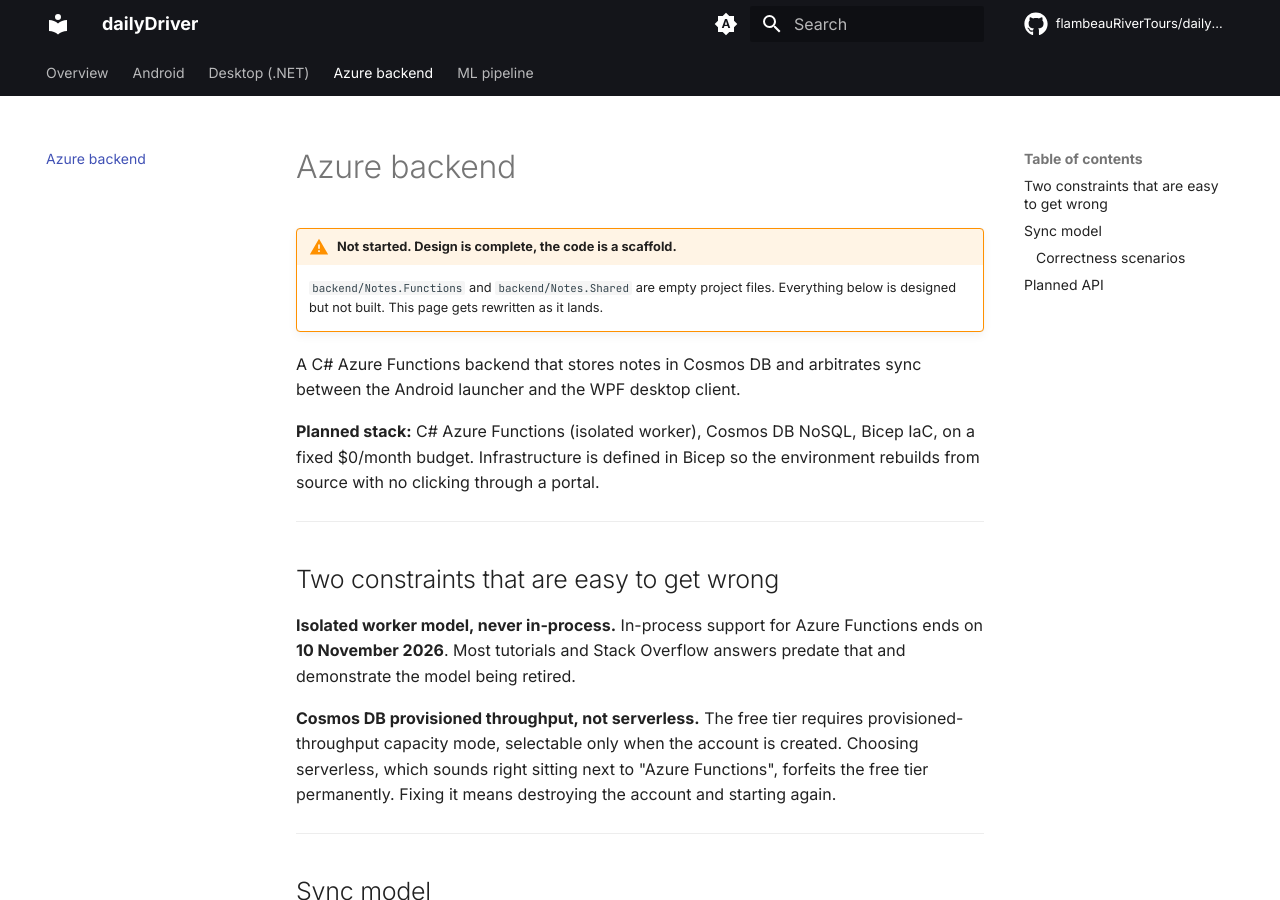
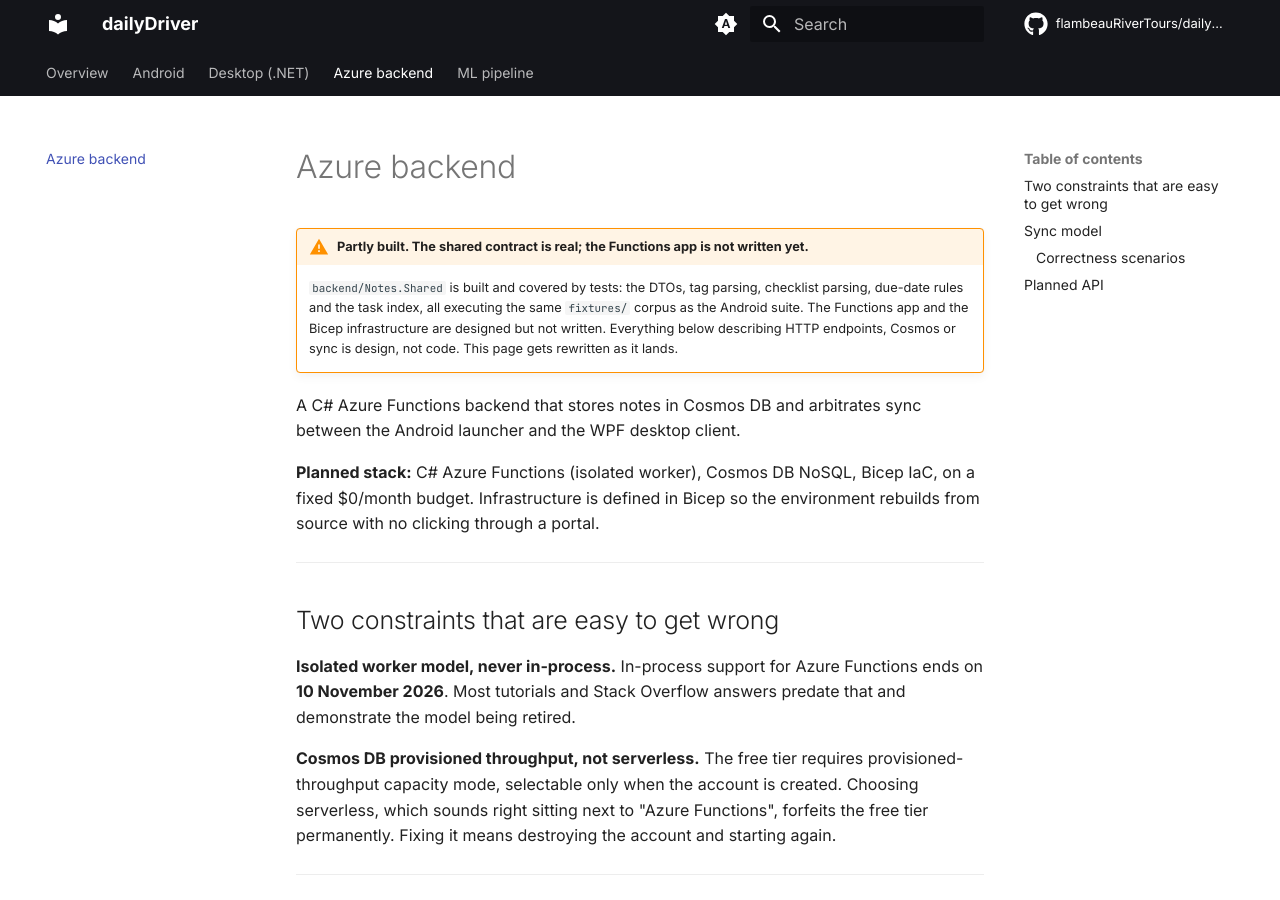
Before and after one commit to flambeauRiverTours/dailyDriver, an MkDocs documentation site: the page built from website/backend.md, in a window 1280 px wide and 900 px high. Built offline with MkDocs 1.6.1 and Material for MkDocs 9.7.7, drawn with Linux system fonts in a browser that asks for light colours; comment, search, counter and statistics services are not loaded.

Commit message:
docs: T043 drop the stale Functions placeholder and reconcile status claims
Pre-publication pass. The repo advertised an isolated-worker .NET 10 backend
while shipping a non-SDK csproj targeting .NET Framework 4.7.2, and the README
described the project as it stood in August.

Deleted backend/Notes.Functions. It was two files with no source, absent from
the solution, and it contradicted the root isolated-worker hard constraint on
sight. An absent project reads as "not written yet", which is true and matches
the site; a Framework 4.7.2 project reads as started wrong. T043 creates it
properly. No TargetFrameworkVersion remains anywhere in the repo.

Status claims reconciled where three files disagreed. Notes.Shared is real and
tested, so "backend: not started" was wrong in README.md, root CLAUDE.md,
backend/CLAUDE.md, website/index.md and website/backend.md. backend/CLAUDE.md
was the worst of them, still calling Notes.Shared a 4.7.2 placeholder two
months after T042 replaced it.

README rewritten into a per-area status block matching the site's table, and
two present-tense overclaims softened: the opening sentence promised sync, and
the stack list credited Notes.Shared with merge rules that land with T070.
Repo layout now lists every top-level directory, fixtures/ included, which was
undocumented despite being the most distinctive thing here.

Commit convention: ci added to the declared types, and a note that the task ID
belongs in the summary rather than the scope slot. A run of feat(Txxx) commits
around T052-T055 got that backwards.

docs/cli-launcher-hld.md stamped Superseded, naming design.md as the winner.
They are ~317 diff lines apart, not byte-identical as T157's note claimed, so
the before-and-after is worth keeping rather than deleting.

Co-Authored-By: Claude Opus 5 <noreply@anthropic.com>

```diff
--- a/website/backend.md
+++ b/website/backend.md
@@ -1,9 +1,12 @@
 # Azure backend
 
-!!! warning "Not started. Design is complete, the code is a scaffold."
+!!! warning "Partly built. The shared contract is real; the Functions app is not written yet."
 
-    `backend/Notes.Functions` and `backend/Notes.Shared` are empty project files. Everything below
-    is designed but not built. This page gets rewritten as it lands.
+    `backend/Notes.Shared` is built and covered by tests: the DTOs, tag parsing, checklist parsing,
+    due-date rules and the task index, all executing the same `fixtures/` corpus as the Android
+    suite. The Functions app and the Bicep infrastructure are designed but not written. Everything
+    below describing HTTP endpoints, Cosmos or sync is design, not code. This page gets rewritten
+    as it lands.
 
 A C# Azure Functions backend that stores notes in Cosmos DB and arbitrates sync between the Android
 launcher and the WPF desktop client.
```
Also changed, not shown: CLAUDE.md (+5 -2 lines), README.md (+19 -10 lines), backend/CLAUDE.md (+1 -1 lines), docs/cli-launcher-hld.md (+8 -1 lines), docs/tasks.md (+2 -2 lines), website/index.md (+2 -2 lines), 3 other files.
